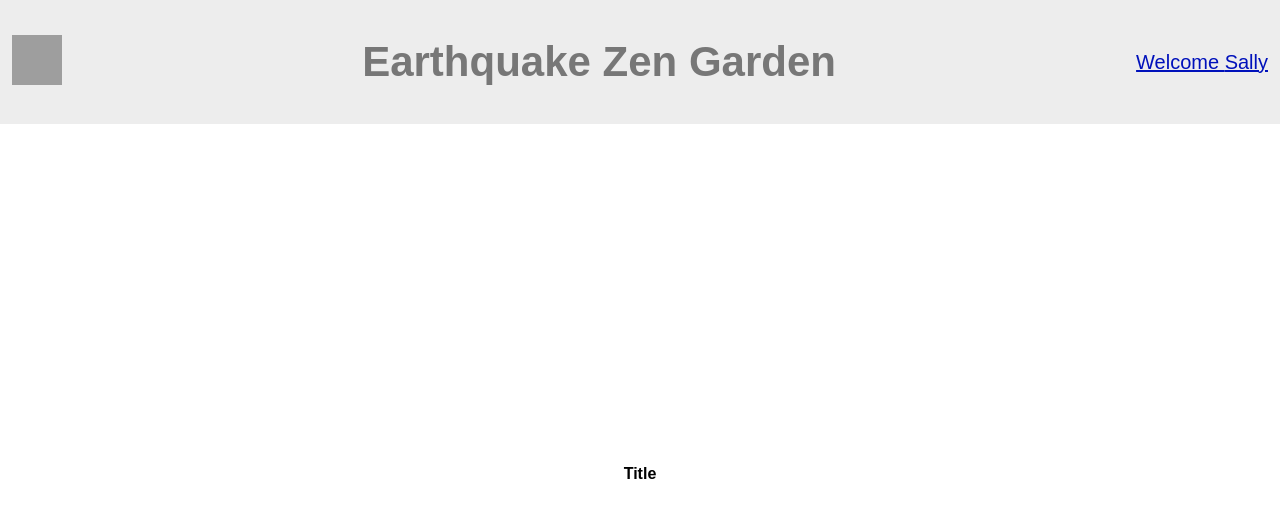
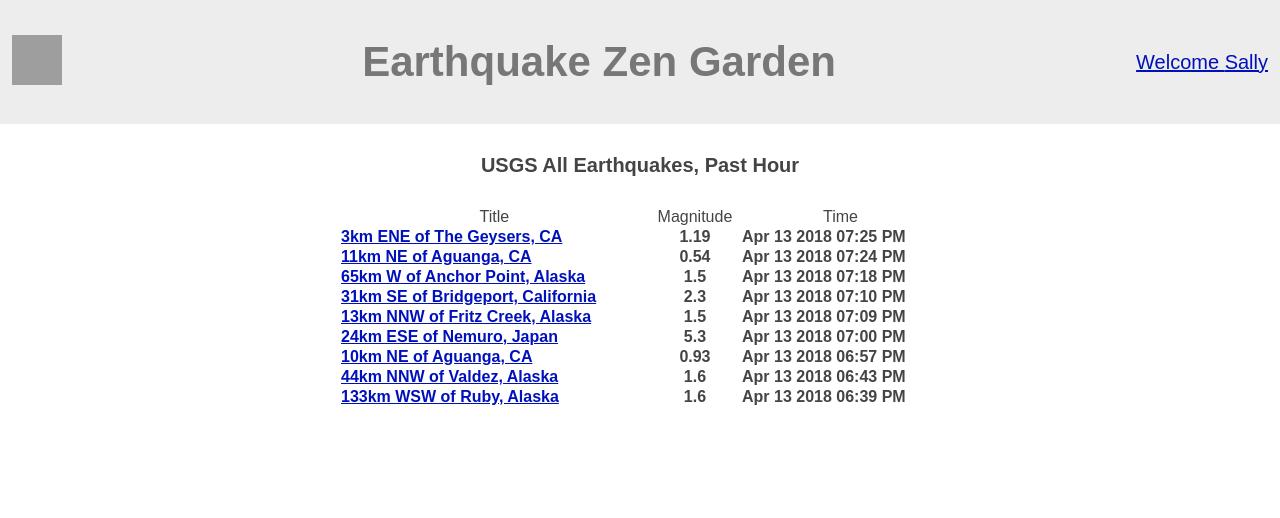
Before and after one commit to weizlini/earthquake, a React app: page / in a window 1280 px wide. Shown: the top 518 px of the page. Built offline with nearby package versions, Linux system fonts and the light colour scheme; grey boxes are pictures that could not be loaded.

Commit message:
detail page, refactor of main

```diff
--- a/package.json
+++ b/package.json
@@ -23,6 +23,7 @@
     "babel-loader": "^8.2.2",
     "core-js": "^3.15.2",
     "css-loader": "^5.2.7",
+    "date-fns": "^2.22.1",
     "html-loader": "^2.1.2",
     "html-webpack-plugin": "^5.3.2",
     "prettier": "^2.3.2",
--- a/src/App.js
+++ b/src/App.js
@@ -5,24 +5,13 @@ import { BrowserRouter as Router, Switch, Route, Link } from "react-router-dom";
 import EarthquakesGrid from "./components/EarthquakesGrid";
 import EarthquakeDetail from "./components/EarthquakeDetail";
 import Profile from "./components/Profile";
+import Main from "./components/Main";
 const App = () => {
   return (
     <Router>
       <DataProvider>
         <Nav />
-        <main>
-          <Switch>
-            <Route exact path="/">
-              <EarthquakesGrid />
-            </Route>
-            <Route path="/earthquake/:id">
-              <EarthquakeDetail />
-            </Route>
-            <Route path="/profile">
-              <Profile />
-            </Route>
-          </Switch>
-        </main>
+        <Main />
       </DataProvider>
     </Router>
   );
--- /dev/null
+++ b/src/components/EarthquakeDetail.css
@@ -0,0 +1,14 @@
+.detail-view {
+  width: 600px;
+  display: block;
+}
+.detail-view th {
+  text-align: left;
+  font-size: 18px;
+  padding-right: 40px;
+}
+.detail-view td {
+  font-weight: bold;
+  font-size: 18px;
+  color: #777;
+}
--- a/src/components/EarthquakeDetail.js
+++ b/src/components/EarthquakeDetail.js
@@ -1,7 +1,59 @@
-import React from "react";
-import { useParams } from "react-router";
+import React, { useEffect, useState } from "react";
+import { useHistory, useParams } from "react-router";
+import "./EarthquakeDetail.css";
+import { useSiteData } from "../contexts/DataContext";
+import formatDate from "../utils/formatDate";
 const EarthquakeDetail = () => {
+  const { data } = useSiteData();
+  const [detail, setDetail] = useState();
   const { id } = useParams();
-  return <div>earthquake id={id}</div>;
+  const history = useHistory();
+  useEffect(() => {
+    if (data && id) {
+      const detailData = data.data.features.find((eq) => eq.id === id);
+      if (!detailData) {
+        history.replace("/");
+      } else {
+        setDetail(detailData.properties);
+      }
+    }
+  }, [data, id]);
+  return (
+    <>
+      {detail && (
+        <div className={"detail-view"}>
+          <h2>{detail.place}</h2>
+          <table>
+            <tbody>
+              <tr>
+                <th>Title</th>
+                <td>{detail.place}</td>
+              </tr>
+              <tr>
+                <th>Magnitude</th>
+                <td>{detail.mag}</td>
+              </tr>
+              <tr>
+                <th>Time</th>
+                <td>{formatDate(detail.time)}</td>
+              </tr>
+              <tr>
+                <th>Status</th>
+                <td>{detail.status}</td>
+              </tr>
+              <tr>
+                <th>Tsunami</th>
+                <td>{detail.tsunami}</td>
+              </tr>
+              <tr>
+                <th>Type</th>
+                <td>{detail.type}</td>
+              </tr>
+            </tbody>
+          </table>
+        </div>
+      )}
+    </>
+  );
 };
 export default EarthquakeDetail;
--- a/src/components/EarthquakeGrid.css
+++ b/src/components/EarthquakeGrid.css
@@ -0,0 +1,12 @@
+.grid {
+  width: 600px;
+}
+.grid th {
+  font-weight: normal;
+}
+.grid th span {
+  cursor: pointer;
+}
+.grid td {
+  font-weight: bold;
+}
--- a/src/components/EarthquakesGrid.js
+++ b/src/components/EarthquakesGrid.js
@@ -1,17 +1,98 @@
-import React from "react";
+import React, { useEffect, useState } from "react";
 import { useSiteData } from "../contexts/DataContext";
-import Loader from "./Loader";
 import "./EarthquakeGrid.css";
+import formatDate from "../utils/formatDate";
+import { Link } from "react-router-dom";
 const EarthquakesGrid = () => {
-  const { loading, data } = useSiteData();
+  const { data } = useSiteData();
+  const [earthquakes, setEarthquakes] = useState([]);
+  const [sortColumn, setSortColumn] = useState("time");
+  const [sortDesc, setSortDesc] = useState(false);
+  useEffect(() => {
+    if (data) {
+      //console.log(data.data.features);
+      setEarthquakes(data.data.features);
+    }
+  }, [data]);
+  useEffect(() => {
+    console.log("sort changed");
+    if (earthquakes.length) {
+      const sortedEarthquakes = [...earthquakes];
+      sortedEarthquakes.sort((a, b) => {
+        console.log(a.properties[sortColumn]);
+        if (typeof a.properties[sortColumn] === "string")
+          return sortDesc
+            ? b.properties[sortColumn] > a.properties[sortColumn]
+              ? 1
+              : b.properties[sortColumn] === a.properties[sortColumn]
+              ? 0
+              : -1
+            : b.properties[sortColumn] > a.properties[sortColumn]
+            ? -1
+            : b.properties[sortColumn] === a.properties[sortColumn]
+            ? 0
+            : 1;
+        return sortDesc
+          ? b.properties[sortColumn] - a.properties[sortColumn]
+          : a.properties[sortColumn] - b.properties[sortColumn];
+      });
+      console.log(sortedEarthquakes);
+      setEarthquakes(sortedEarthquakes);
+    }
+  }, [sortColumn, sortDesc]);
+  const changeSort = (column) => {
+    if (column === sortColumn) {
+      setSortDesc((prev) => !prev);
+    } else {
+      setSortColumn(column);
+      setSortDesc(false);
+    }
+  };
   return (
     <>
-      {loading && <Loader />}
-      {data && (
+      {data && <h2>{data.data.metadata.title}</h2>}
+      {earthquakes.length && (
         <table className="grid">
-          <tr>
-            <th>Title</th>
-          </tr>
+          <tbody>
+            <tr>
+              <th>
+                <span
+                  onClick={() => {
+                    changeSort("place");
+                  }}
+                >
+                  Title
+                </span>
+              </th>
+              <th>
+                <span
+                  onClick={() => {
+                    changeSort("mag");
+                  }}
+                >
+                  Magnitude
+                </span>
+              </th>
+              <th>
+                <span
+                  onClick={() => {
+                    changeSort("time");
+                  }}
+                >
+                  Time
+                </span>
+              </th>
+            </tr>
+            {earthquakes.map((eq, row) => (
+              <tr key={`row_${row}`}>
+                <td>
+                  <Link to={`/earthquake/${eq.id}`}>{eq.properties.place}</Link>
+                </td>
+                <td style={{ textAlign: "center" }}>{eq.properties.mag}</td>
+                <td>{formatDate(eq.properties.time)}</td>
+              </tr>
+            ))}
+          </tbody>
         </table>
       )}
     </>
--- a/src/components/Loader.js
+++ b/src/components/Loader.js
@@ -1,6 +1,11 @@
 import loader from "../assets/rings.svg";
 import React from "react";
 const Loader = () => {
-  return <img src={loader} style={{ width: 200, height: 200 }} />;
+  return (
+    <img
+      src={loader}
+      style={{ width: 200, height: 200, justifySelf: "center" }}
+    />
+  );
 };
 export default Loader;
--- /dev/null
+++ b/src/components/Main.js
@@ -0,0 +1,31 @@
+import React from "react";
+import { useSiteData } from "../contexts/DataContext";
+import { BrowserRouter as Router, Route, Switch } from "react-router-dom";
+import EarthquakesGrid from "./EarthquakesGrid";
+import EarthquakeDetail from "./EarthquakeDetail";
+import Profile from "./Profile";
+import Loader from "./Loader";
+const Main = () => {
+  const { loading } = useSiteData();
+  return (
+    <main>
+      {loading ? (
+        <Loader />
+      ) : (
+        <Switch>
+          <Route exact path="/">
+            <EarthquakesGrid />
+          </Route>
+          <Route path="/earthquake/:id">
+            <EarthquakeDetail />
+          </Route>
+          <Route path="/profile">
+            <Profile />
+          </Route>
+        </Switch>
+      )}
+    </main>
+  );
+};
+
+export default Main;
--- a/src/index.css
+++ b/src/index.css
@@ -1,6 +1,6 @@
 body {
   background: #fff;
-  color: #000;
+  color: #444;
   padding: 0;
   margin: 0;
   font-family: sans-serif;
@@ -12,6 +12,12 @@ h1 {
   font-size: 42px;
   color: #777777;
 }
+h2 {
+  color: #444;
+  font-size: 20px;
+  margin-bottom: 30px;
+  margin-top: 0;
+}
 a {
   color: #0011bb;
 }
@@ -20,8 +26,12 @@ a:visited {
 }
 main {
   display: flex;
-  flex-direction: row;
-  justify-content: center;
+  flex-direction: column;
+  justify-content: flex-start;
   align-items: center;
   min-height: calc(100vh - 100px);
+  padding-top: 30px;
 }
+table {
+  border-spacing: 0;
+}
--- /dev/null
+++ b/src/utils/formatDate.js
@@ -0,0 +1,8 @@
+import { format } from "date-fns";
+
+const formatDate = (timestamp) => {
+  const date = new Date(timestamp);
+  return format(date, "MMM dd yyyy KK:mm aa");
+};
+
+export default formatDate;
```
Also changed, not shown: 1 other file (tests, documents, lock files or other folders).
